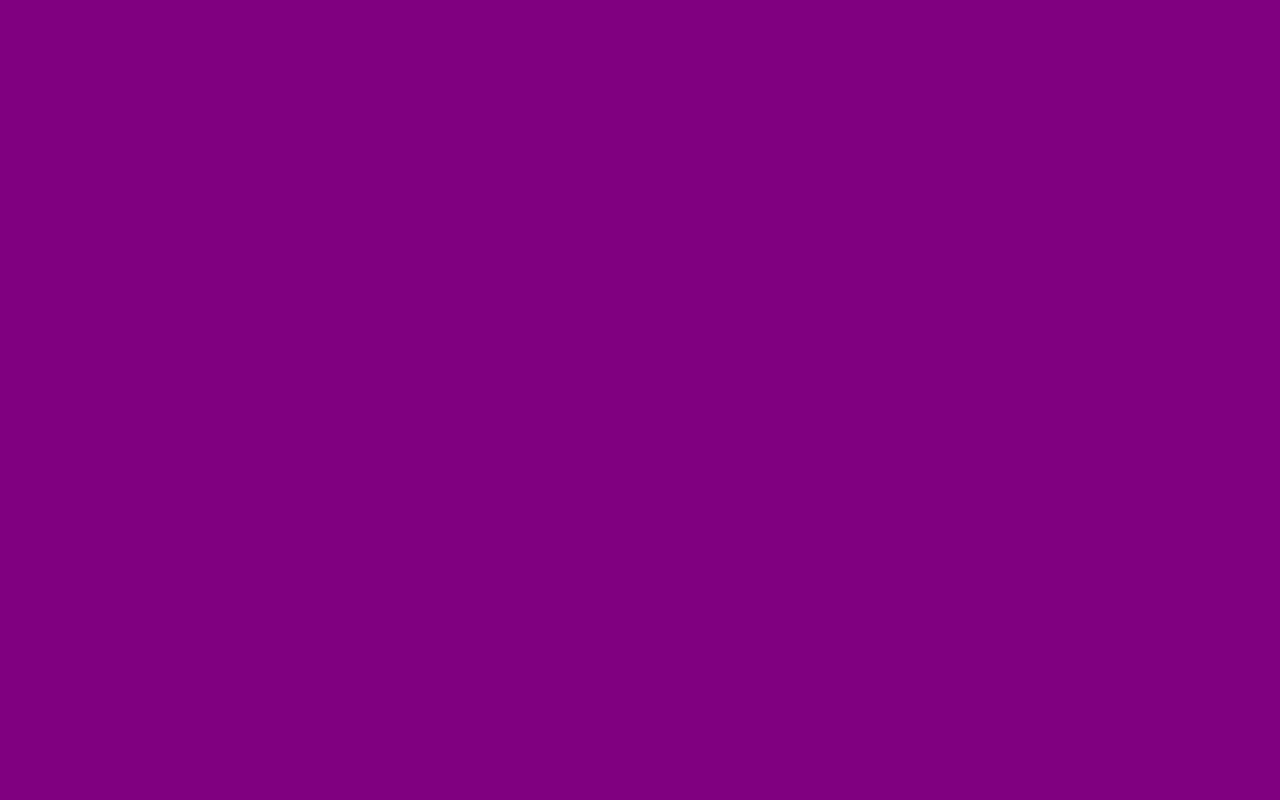
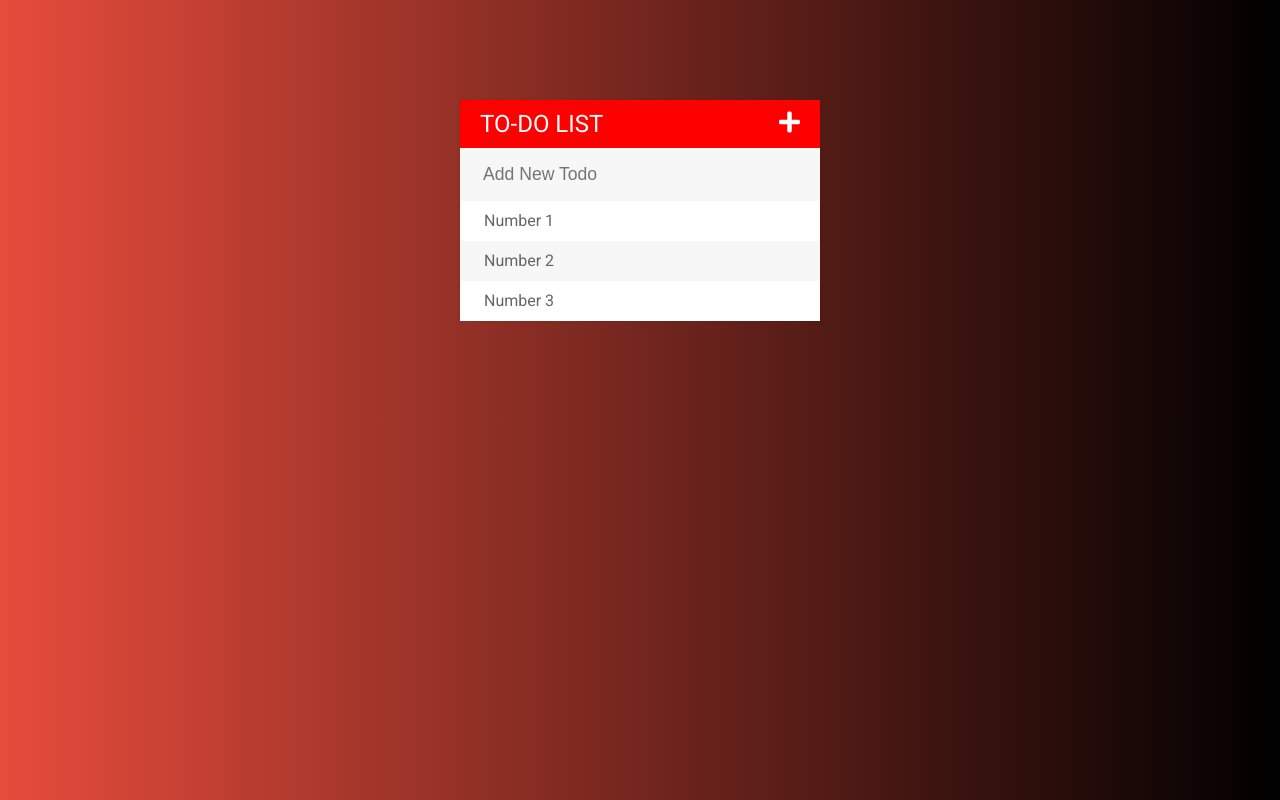
Before and after one commit to Jorge403/todo-list-project, a plain HTML site: page index.html in a window 1280 px wide. Drawn offline with Linux system fonts and the light colour scheme.

Commit message:
Added styling

```diff
--- a/assets/css/todos.css
+++ b/assets/css/todos.css
@@ -1,3 +1,83 @@
 body {
-    background: purple;
+    font-family: Roboto;
+    background: #000000;  /* fallback for old browsers */
+    background: -webkit-linear-gradient(to right, #e74c3c, #000000);  /* Chrome 10-25, Safari 5.1-6 */
+    background: linear-gradient(to right, #e74c3c, #000000); /* W3C, IE 10+/ Edge, Firefox 16+, Chrome 26+, Opera 12+, Safari 7+ */
+
 }
+
+h1 {
+    background: red;
+    color: white;
+    margin: 0;
+    padding: 10px 20px;
+    text-transform: uppercase;
+    font-size: 1.5rem;
+    font-weight: normal;
+}
+
+ul {
+    list-style: none;
+    margin: 0;
+    padding: 0;
+}
+
+li {
+    background: white;
+    height: 40px;
+    line-height: 40px;
+    color: #666;
+}
+
+li:nth-child(2n) {
+    background: #f7f7f7;
+}
+
+input {
+    font-size: 1.1rem;
+    color: red;
+    background-color: #f7f7f7;
+    width: 100%;
+    padding: 13px 13px 13px 20px;
+    box-sizing: border-box;
+    border: 3px solid rgba(0,0,0,0)
+}
+
+input:focus {
+    background: white;
+    border: 3px solid red;
+    outline: none;
+}
+
+span {
+    background: #e74c3c;
+    height: 40px;
+    margin-right: 20px;
+    text-align: center;
+    color: white;
+    width: 0;
+    display: inline-block;
+    opacity: 0;
+}
+
+li:hover span {
+    width: 40px;
+    transition: .3s linear;
+    opacity: 1;
+}
+
+.container {
+    width: 360px;
+    margin: 100px auto;
+    background: #f7f7f7;
+    box-shadow: 0 0 3px rgba(0,0,0, .1)
+}
+
+.completed {
+    color: gray;
+    text-decoration: line-through;
+}
+
+.fa-plus {
+    float: right;
+}
--- a/assets/js/todos.js
+++ b/assets/js/todos.js
@@ -0,0 +1,20 @@
+// check off todos by clicking
+$("ul").on("click", "li", function(){
+    $(this).toggleClass("completed");
+});
+
+// click on X to delete todo
+$("ul").on("click", "span", function(event){
+    $(this).parent().fadeOut(500, function(){
+        $(this).remove();
+    });
+    event.stopPropagation();
+});
+
+$("input[type='text']").keypress(function(event){
+    if(event.which === 13){
+        var todoText = $(this).val();
+        $(this).val("");
+        $("ul").append("<li><span><i class='fa fa-trash'></i></span> " + todoText + "</li>");
+    }
+});
--- a/index.html
+++ b/index.html
@@ -6,10 +6,22 @@
     <meta http-equiv="X-UA-Compatible" content="ie=edge">
     <title>Todo List</title>
     <link rel="stylesheet" href="assets\css\todos.css">
+    <link href="https://fonts.googleapis.com/css?family=Roboto:400,500,700" rel="stylesheet">
+    <link rel="stylesheet" href="https://use.fontawesome.com/releases/v5.8.1/css/all.css" integrity="sha384-50oBUHEmvpQ+1lW4y57PTFmhCaXp0ML5d60M1M7uH2+nqUivzIebhndOJK28anvf" crossorigin="anonymous">
     <script src="assets\js\lib\jquery-3.4.0.min.js"></script>
-    <script src="assets\js\todos.js"></script>
 </head>
 <body>
+    <div class="container">
 
+        <h1>To-Do List<i class="fa fa-plus"></i></h1>
+        <input type="text" placeholder="Add New Todo">
+
+        <ul>
+            <li><span><i class="fa fa-trash"></i></span> Number 1</li>
+            <li><span><i class="fa fa-trash"></i></span> Number 2</li>
+            <li><span><i class="fa fa-trash"></i></span> Number 3</li>
+        </ul>
+    </div>
+<script src="assets\js\todos.js"></script>
 </body>
 </html>
```
